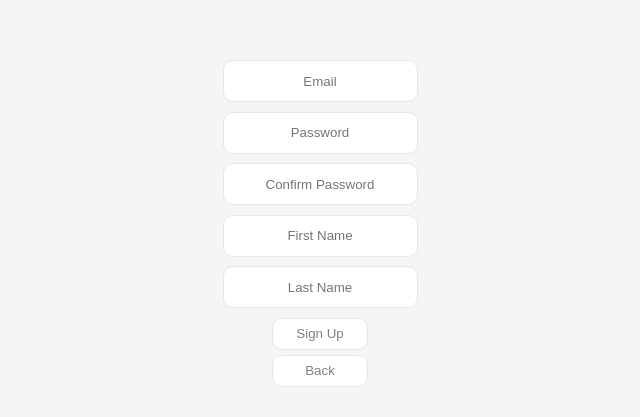
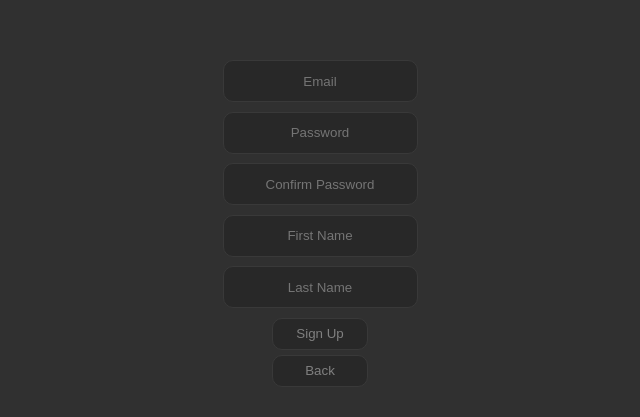
Before and after one commit to zachkaigler/quicknote-frontend, a React (Create React App) app: page /signup in a window 1280 px wide. Shown: the part 179-596 px from the top of the page, without its empty margins (320-960 px from the left). Built offline with nearby package versions, Linux system fonts and the light colour scheme.

Commit message:
Sign Up tweak

```diff
--- a/src/components/Login.js
+++ b/src/components/Login.js
@@ -38,7 +38,7 @@ const Login = () => {
     }
 
     return (
-        <div className={ localStorage.qnTheme ? localStorage.qnTheme === undefined ? "login-dark" : `login-${localStorage.qnTheme}` : "login-dark"}>
+        <div className={ localStorage.qnTheme ? localStorage.qnTheme === undefined ? "login-dark" : `login-${localStorage.qnTheme}` : "login-dark" }>
             <img src={logo} alt="quicknote" />
             { error ? <p>Incorrect email or password.</p> : null }
             <form onSubmit={handleSubmit}>
--- a/src/components/Signup.js
+++ b/src/components/Signup.js
@@ -48,7 +48,7 @@ const Signup = () => {
     }
 
     return (
-        <div className={ localStorage.qnTheme ? `signup-${localStorage.qnTheme}` : "signup-light"}>
+        <div className={ localStorage.qnTheme ? localStorage.qnTheme === undefined ? "signup-dark" : `signup-${localStorage.qnTheme}` : "signup-dark" }>
             <form onSubmit={handleSubmit}>
                 <input required type="email" placeholder="Email" value={email} onChange={(e) => setEmail(e.target.value)}/><br/>
                 <input required type="password" placeholder="Password" value={pass1} onChange={(e) => setPass1(e.target.value)}/><br/>
```
